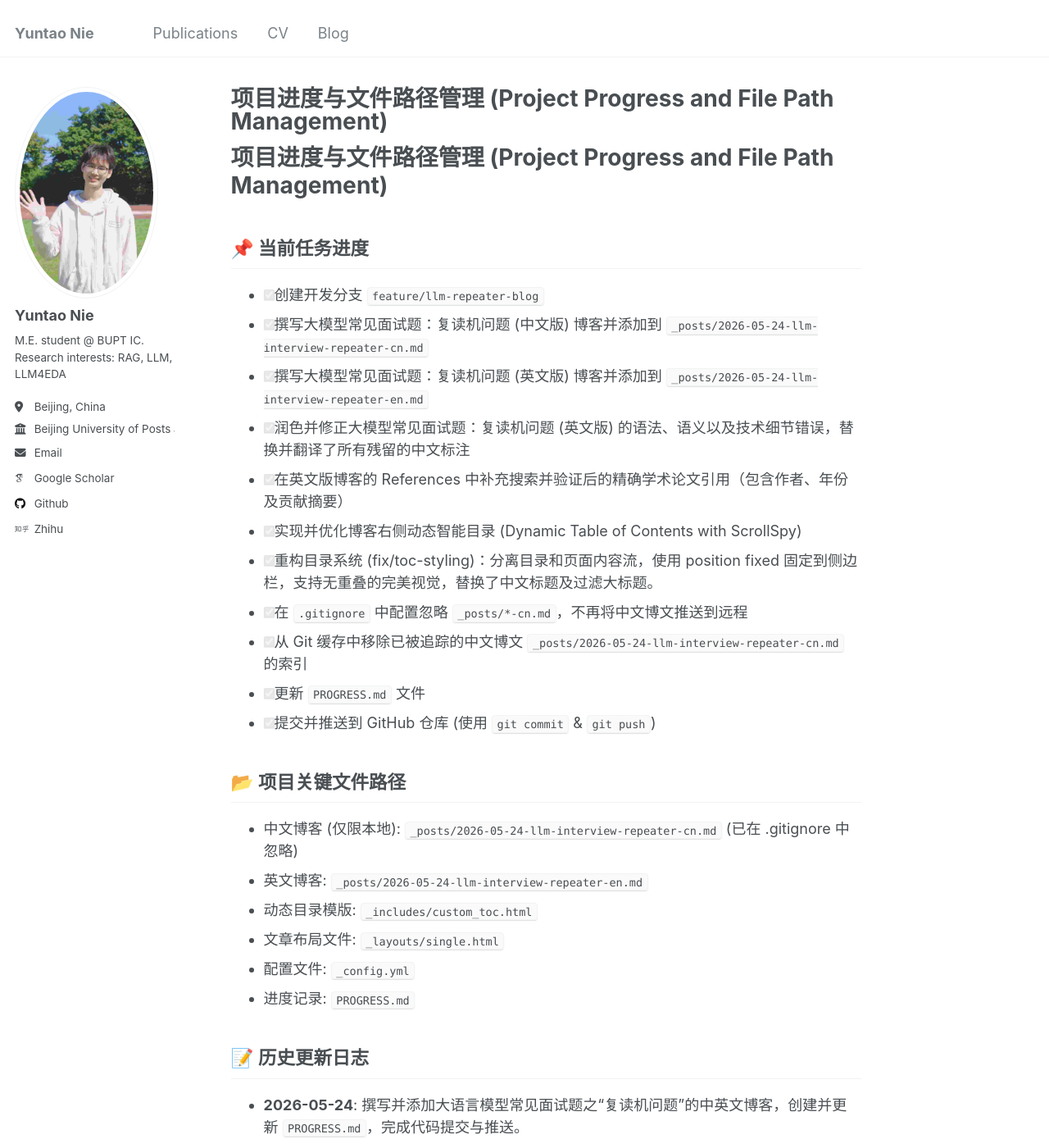
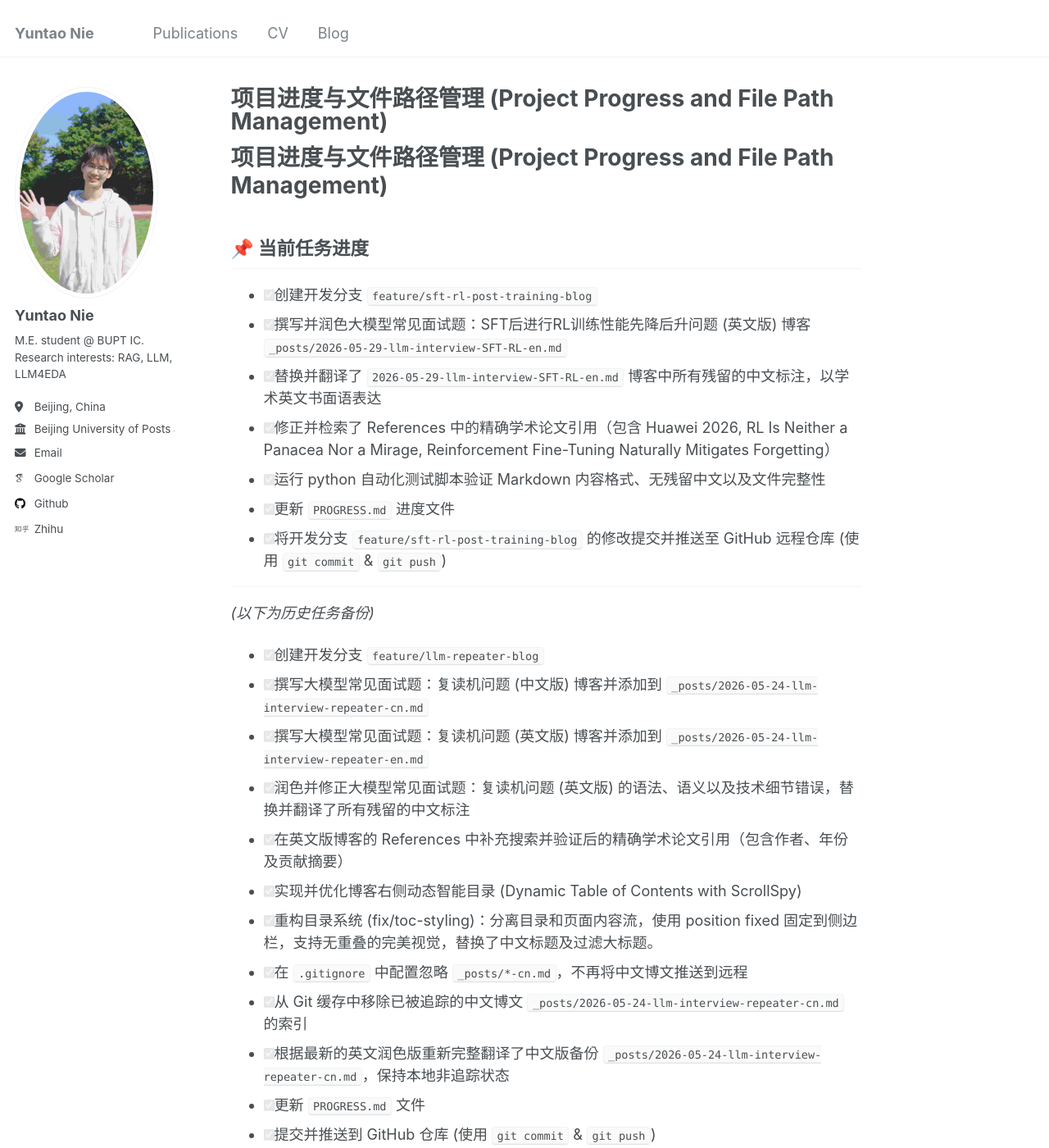
Before and after one commit to 1571859588/1571859588.github.io, a Jekyll site: the page built from PROGRESS.md, in a window 1280 px wide and 1400 px high. Shown: the whole window at 82% size. Built offline with Jekyll 4.4.1, drawn with Linux system fonts in a browser that asks for light colours; some web fonts are replaced; our own code applies the rules of GitHub Pages for plain Markdown files; some of the changed text lies outside the part shown.

Commit message:
feat(post): add polished SFT vs RL training dynamics interview blog post
- Polished SFT vs RL post-training curve blog post to correct grammar, syntax, and phrasing in formal English.
- Translated and clarified all raw Chinese draft notes into professional machine learning terminology.
- Integrated accurate scientific citations for Huawei 2026 coupling theory, Llama-3.2-11B SVD singular vector rotation, and RFT continual learning dynamics.
- Resolved potential permalink collisions by updating the permalink to sft-rl-en.
- Updated PROGRESS.md to track current project status.

```diff
--- a/PROGRESS.md
+++ b/PROGRESS.md
@@ -1,6 +1,16 @@
 # 项目进度与文件路径管理 (Project Progress and File Path Management)
 
 ## 📌 当前任务进度
+- [x] 创建开发分支 `feature/sft-rl-post-training-blog`
+- [x] 撰写并润色大模型常见面试题：SFT后进行RL训练性能先降后升问题 (英文版) 博客 `_posts/2026-05-29-llm-interview-SFT-RL-en.md`
+- [x] 替换并翻译了 `2026-05-29-llm-interview-SFT-RL-en.md` 博客中所有残留的中文标注，以学术英文书面语表达
+- [x] 修正并检索了 References 中的精确学术论文引用（包含 Huawei 2026, RL Is Neither a Panacea Nor a Mirage, Reinforcement Fine-Tuning Naturally Mitigates Forgetting）
+- [x] 运行 python 自动化测试脚本验证 Markdown 内容格式、无残留中文以及文件完整性
+- [x] 更新 `PROGRESS.md` 进度文件
+- [x] 将开发分支 `feature/sft-rl-post-training-blog` 的修改提交并推送至 GitHub 远程仓库 (使用 `git commit` & `git push`)
+
+---
+*(以下为历史任务备份)*
 - [x] 创建开发分支 `feature/llm-repeater-blog`
 - [x] 撰写大模型常见面试题：复读机问题 (中文版) 博客并添加到 `_posts/2026-05-24-llm-interview-repeater-cn.md`
 - [x] 撰写大模型常见面试题：复读机问题 (英文版) 博客并添加到 `_posts/2026-05-24-llm-interview-repeater-en.md`
@@ -10,18 +20,22 @@
 - [x] 重构目录系统 (fix/toc-styling)：分离目录和页面内容流，使用 position fixed 固定到侧边栏，支持无重叠的完美视觉，替换了中文标题及过滤大标题。
 - [x] 在 `.gitignore` 中配置忽略 `_posts/*-cn.md`，不再将中文博文推送到远程
 - [x] 从 Git 缓存中移除已被追踪的中文博文 `_posts/2026-05-24-llm-interview-repeater-cn.md` 的索引
+- [x] 根据最新的英文润色版重新完整翻译了中文版备份 `_posts/2026-05-24-llm-interview-repeater-cn.md`，保持本地非追踪状态
 - [x] 更新 `PROGRESS.md` 文件
 - [x] 提交并推送到 GitHub 仓库 (使用 `git commit` & `git push`)
 
 ## 📂 项目关键文件路径
-- 中文博客 (仅限本地): `_posts/2026-05-24-llm-interview-repeater-cn.md` (已在 .gitignore 中忽略)
-- 英文博客: `_posts/2026-05-24-llm-interview-repeater-en.md`
+- SFT-RL性能变化英文博客: `_posts/2026-05-29-llm-interview-SFT-RL-en.md`
+- 复读机中文博客 (仅限本地): `_posts/2026-05-24-llm-interview-repeater-cn.md` (已在 .gitignore 中忽略)
+- 复读机英文博客: `_posts/2026-05-24-llm-interview-repeater-en.md`
 - 动态目录模版: `_includes/custom_toc.html`
 - 文章布局文件: `_layouts/single.html`
 - 配置文件: `_config.yml`
 - 进度记录: `PROGRESS.md`
 
 ## 📝 历史更新日志
+- **2026-05-29 (SFT-RL博文润色)**: 创建分支 `feature/sft-rl-post-training-blog`，逐句润色修正了 `2026-05-29-llm-interview-SFT-RL-en.md` 英文博客中的所有语法、语义和术语细节错误，完全消除了残留中文。补充了华为2026 coupling paper、SVD 奇异向量旋转、以及 RFT reward variance 隐式正则化等学术论文与概念的精准引用，并使用 Python 自动化脚本进行了全方位的内容合规性与格式校验。
+- **2026-05-29**: 根据最新的英文润色版重新完整翻译了中文版备份 `_posts/2026-05-24-llm-interview-repeater-cn.md`，保持本地非追踪状态。
 - **2026-05-24**: 撰写并添加大语言模型常见面试题之“复读机问题”的中英文博客，创建并更新 `PROGRESS.md`，完成代码提交与推送。
 - **2026-05-24 (更新)**: 实现了响应式、高拟真、具微动画的右侧动态目录，支持点击平滑滚动跳转与滚动条高亮跟随 (ScrollSpy)，并过滤大标题。
 - **2026-05-24 (重构修复)**: 重构了 `custom_toc.html`，彻底解决目录覆盖重叠问题；移除中文显示标题，更新为带图标的英文标题，重构 JS 树形抓取确保深层标签显示正确。
```
Also changed, not shown: _posts/2026-05-24-llm-interview-repeater-en.md (+1 -1 lines), _posts/2026-05-29-llm-interview-SFT-RL-en.md (added, +118 -0 lines), _posts/2026-05-29-llm-interview-SFT-RL-en.assets/image-20260529145901727.png (added).
